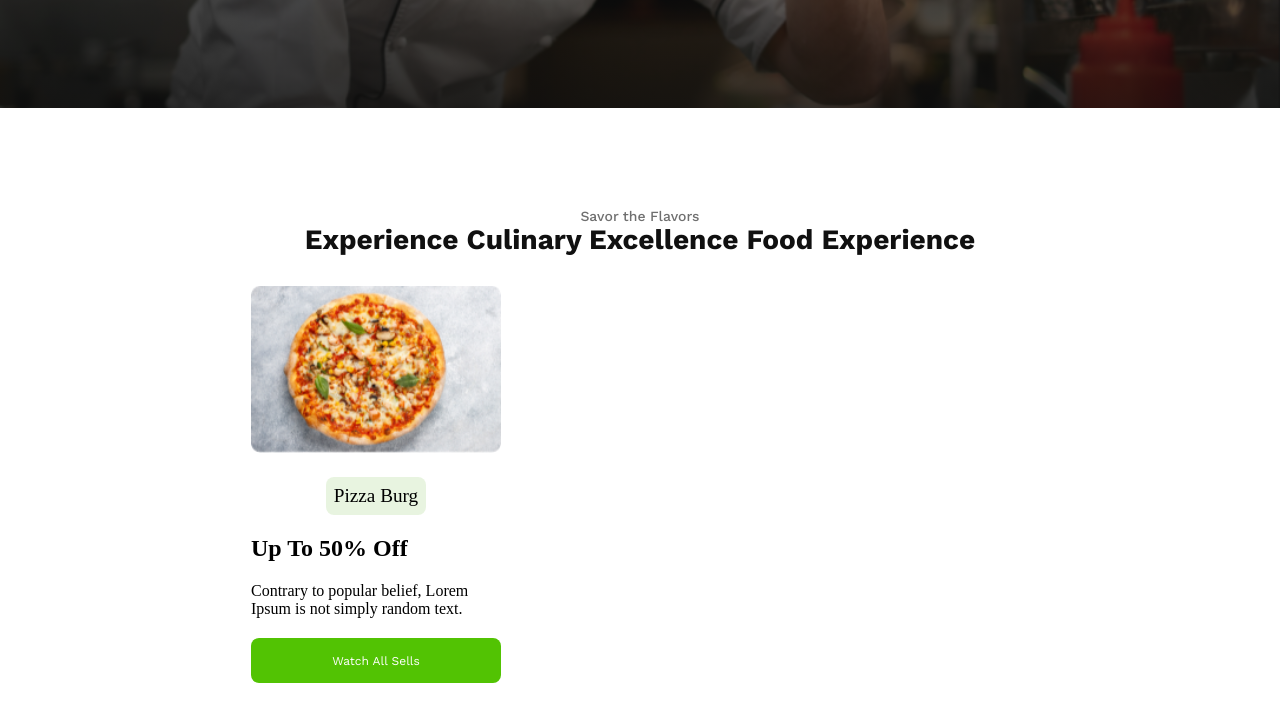
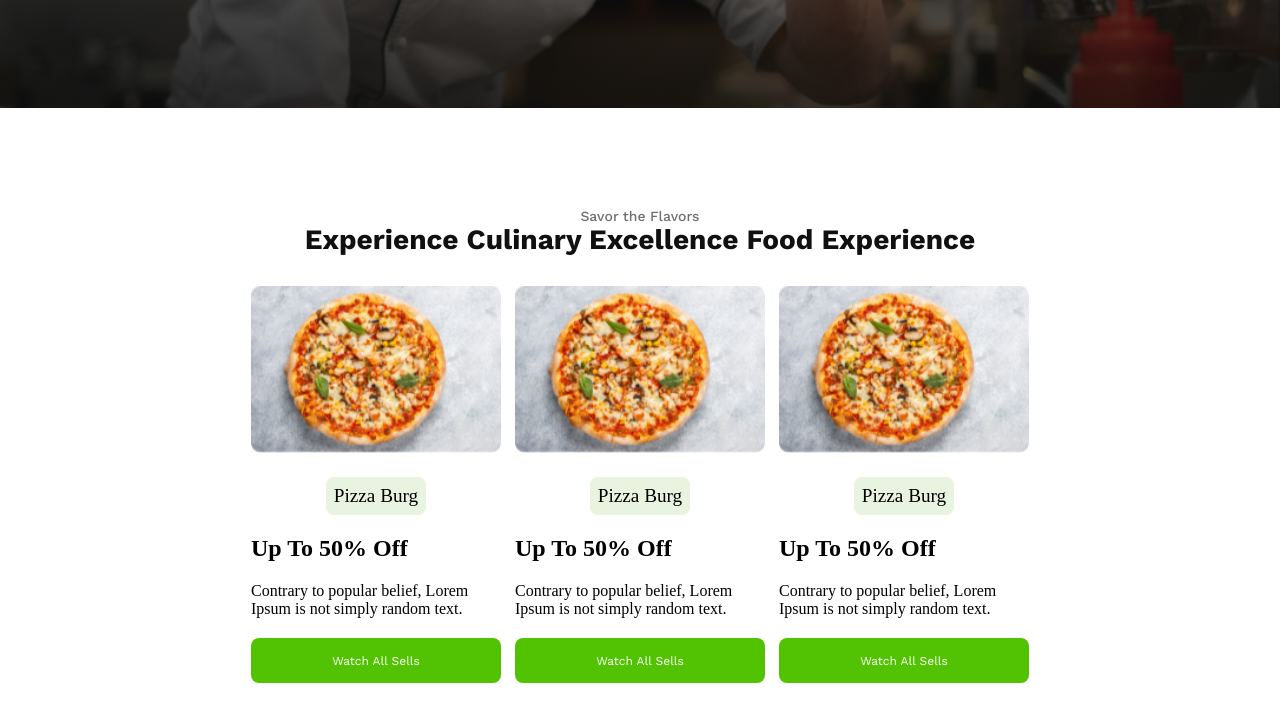
Before and after one commit to sucharita4867/food-restaurant-project, a plain HTML site: page index.html in a window 1280 px wide. Shown: the part 471-1192 px from the top of the page. Drawn offline with nearby package versions, Linux system fonts and the light colour scheme.

Commit message:
today work

```diff
--- a/index.html
+++ b/index.html
@@ -39,6 +39,30 @@
                     <p>Contrary to popular belief, Lorem Ipsum is not simply random text.</p>
                     <button class="button">Watch All Sells</button>
                  </div>
+                 <div class="card">
+                    <div class="image-box">
+                      <img src="assets/pizza.png" alt="">
+                    </div>
+                    <div class="pizza">
+                        <p class="text">Pizza Burg</p>
+                      <!-- <span>Pizza Burg</span> -->
+                    </div>
+                    <h1>Up To 50% Off</h1>
+                    <p>Contrary to popular belief, Lorem Ipsum is not simply random text.</p>
+                    <button class="button">Watch All Sells</button>
+                 </div>
+                 <div class="card">
+                    <div class="image-box">
+                      <img src="assets/pizza.png" alt="">
+                    </div>
+                    <div class="pizza">
+                        <p class="text">Pizza Burg</p>
+                      <!-- <span>Pizza Burg</span> -->
+                    </div>
+                    <h1>Up To 50% Off</h1>
+                    <p>Contrary to popular belief, Lorem Ipsum is not simply random text.</p>
+                    <button class="button">Watch All Sells</button>
+                 </div>
             </div>
         </div>
      </section>
--- a/style/style.css
+++ b/style/style.css
@@ -111,7 +111,9 @@ text-align: center;
 opacity: 0.6;
 }
 .card-container{
+    display: flex;
     margin-top: 30px;
+    justify-content: space-between;
 }
 .card{
     max-width: 250px;
```
